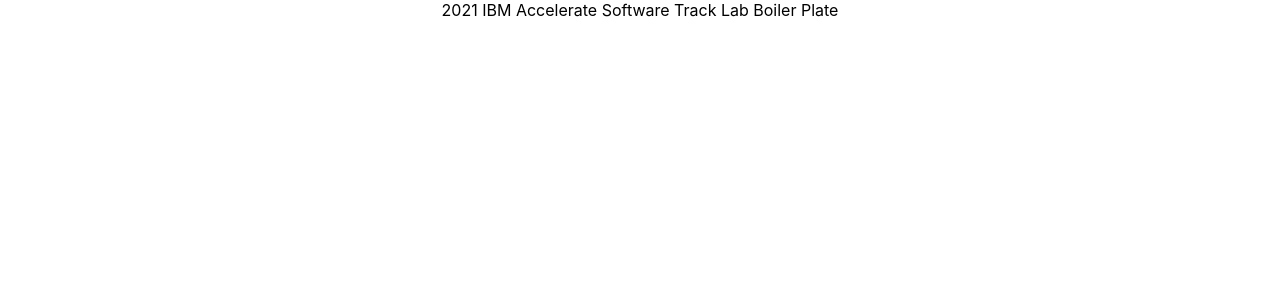
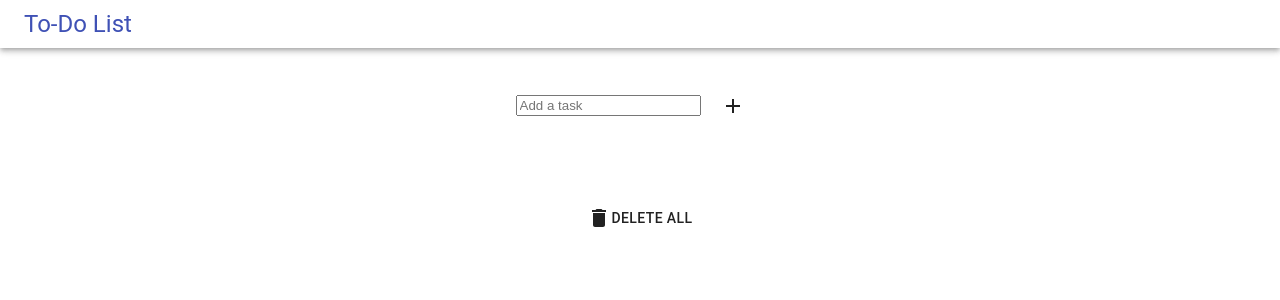
Before and after one commit to 2021-IBM-Accelerate-SW-Track/lab-1-team-09, a React (Create React App) app: page / in a window 1280 px wide. Shown: the top 300 px of the page. Built offline with nearby package versions, Linux system fonts and the light colour scheme.

Commit message:
Created a basic todo list not all features
sdf

```diff
--- a/package.json
+++ b/package.json
@@ -4,6 +4,7 @@
   "private": true,
   "dependencies": {
     "@material-ui/core": "^4.11.4",
+    "@material-ui/icons": "^4.11.2",
     "@testing-library/jest-dom": "^5.12.0",
     "@testing-library/react": "^11.2.6",
     "@testing-library/user-event": "^12.8.3",
--- a/src/App.js
+++ b/src/App.js
@@ -1,10 +1,13 @@
 import Header from "./component/header"
+import Body from "./component/Body"
 import './App.css';
 
 function App() {
   return (
     <div className="App">
+
     <Header/>
+    <Body/>
     </div>
   );
 }
--- /dev/null
+++ b/src/component/Body/body.js
@@ -0,0 +1,80 @@
+import React, { useState } from 'react';
+import Button from '@material-ui/core/Button';
+import { makeStyles } from '@material-ui/core/styles';
+import AddIcon from '@material-ui/icons/Add';
+import DeleteIcon from '@material-ui/icons/Delete';
+import Checkbox from '@material-ui/core/Checkbox';
+
+import './body.css';
+
+const Main = () => {
+
+   const [checked, setChecked] = React.useState(true);
+
+  const handleChange = (event) => {
+    setChecked(event.target.checked);}
+  const [item, setItem] = useState("");
+  const [newItem, setNewItem] = useState([]);
+  const [categories, setCategories] = useState(new Set());
+
+  const addCategory = e => {
+    if (item.trim()) {
+      setCategories(new Set(categories).add(item.trim()));
+    }
+  };
+  const inputEvent = (event) => {
+    setItem(event.target.value);
+  }
+
+  const addEvent = () => {
+
+
+    setNewItem((prev)=>{
+      return [...prev, item]
+    });
+
+    setItem("");
+
+  }
+
+  const deleteEvent = () => {
+    setNewItem([]);
+  }
+
+  return(
+    <div>
+      <br />
+      <br />
+      <div className="childOne">
+      <form>
+        <input type="text" value={item} placeholder="Add a task" onChange={inputEvent}
+                                              />
+        <Button className="AddBtn" onClick={addEvent}>
+          <AddIcon />
+        </Button>
+        <br />
+        <br />
+        <ul className="textFont">
+          {
+            newItem.map((val) => {
+              return <li> <Checkbox/> {val} <Button className="delBtn" onClick={deleteEvent}>
+          <DeleteIcon />Delete All
+        </Button></li>;
+            })
+          }
+        </ul>
+        </form>
+      </div>
+      <br />
+      <br />
+      <div className="childTwo">
+        <Button className="delBtn" onClick={deleteEvent}>
+          <DeleteIcon />Delete All
+        </Button>
+      </div>
+    </div>
+  );
+}
+
+
+export default Main;
--- /dev/null
+++ b/src/component/Body/index.js
@@ -0,0 +1,3 @@
+import Body from "./body"
+
+export default Body
--- a/src/component/header/header.js
+++ b/src/component/header/header.js
@@ -1,3 +1,29 @@
-export default function Header(){
-    return <div>2021 IBM Accelerate Software Track Lab Boiler Plate</div>
+import React from 'react';
+import { makeStyles } from '@material-ui/core/styles';
+import AppBar from '@material-ui/core/AppBar';
+import Toolbar from '@material-ui/core/Toolbar';
+import Typography from '@material-ui/core/Typography';
+
+const useStyles = makeStyles((theme) => ({
+  root: {
+    '& > *': {
+     	flexGrow:1,
+    },
+  },
+}));
+
+export default function BasicTextFields() {
+  const classes = useStyles();
+
+  return (
+    <div className={classes.root}>
+      <AppBar position="static" color="inherit">
+        <Toolbar variant="dense">
+          <Typography variant="h5" color="primary">
+            To-Do List
+          </Typography>
+        </Toolbar>
+      </AppBar>
+    </div>
+  );
 }
```
Also changed, not shown: src/component/Body/body.css (added).
